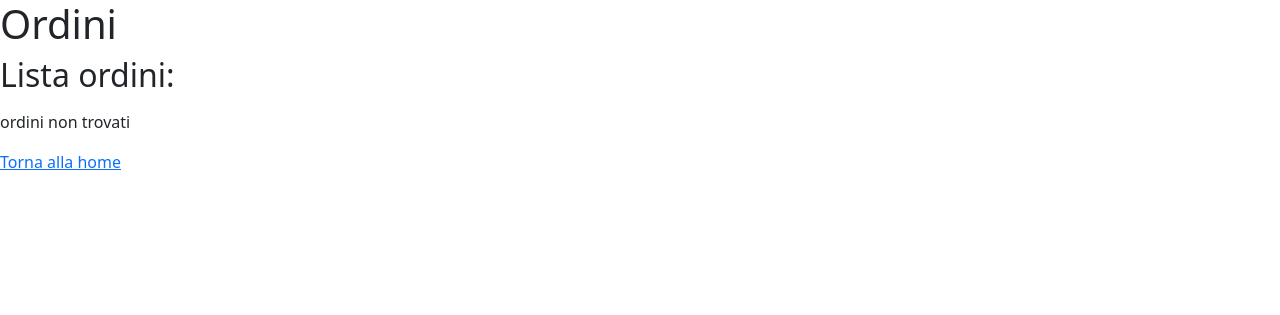
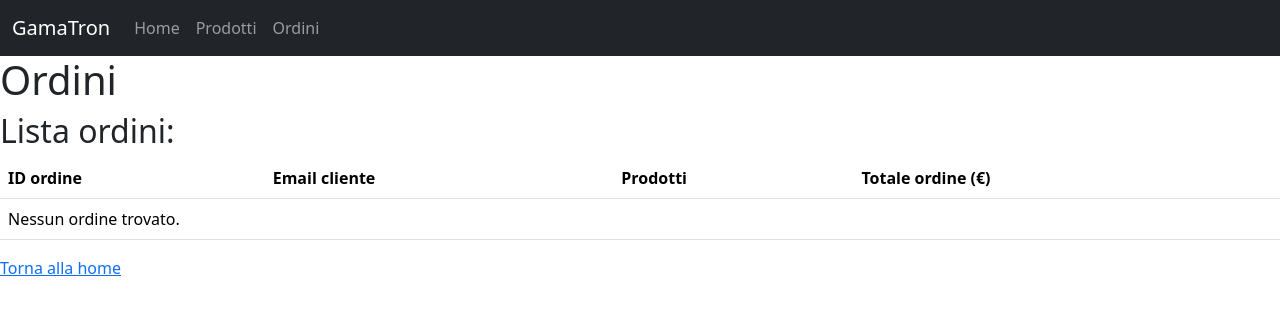
Before and after one commit to jadebo990/django-negozio, a Django app: page /ordini/ in a window 1280 px wide. Shown: the top 315 px of the page. Run offline with Django 5.2, Linux system fonts and the light colour scheme; data that the repository does not hold is empty; some libraries are stand-ins or nearby versions.

Commit message:
modifica visualizzazione ordini e prodotti

```diff
--- a/negozio/core/templates/ordini.html
+++ b/negozio/core/templates/ordini.html
@@ -3,24 +3,41 @@
 {% block title %}Ordini{% endblock title %}
 
 {% block body %}
+    {% include 'includes/header.html' %}
     <h1>Ordini</h1>
     <h2>Lista ordini:</h2>
-    <ul>
-        {% for o in ordini %}
-            <li>{{ o.cliente.email }} - {{ o.totale }}€
-                Dettagli:
-                <ul>
-                    {% for d in o.dettagli.all %}
-                        <li>{{ d.prodotto.nome }} - x{{ d.quantita }} - {{ d.prezzo_unitario }}</li>
-                    {% endfor %}
-                </ul>
-            </li>
-        {% endfor %}
-    </ul>
+    <table class="table">
+        <thead>
+            <tr>
+                <th>ID ordine</th>
+                <th>Email cliente</th>
+                <th>Prodotti</th>
+                <th>Totale ordine (€)</th>
+            </tr>
+        </thead>
+        <tbody>
+            {% for o in ordini %}
+                <tr>
+                    <td>{{ o.id }}</td>
+                    <td>{{ o.cliente.email }}</td>
+                    <td>
+                        {% for d in o.dettagli.all %}
+                            - {{ d.prodotto.nome }} (x{{ d.quantita }}, €{{ d.prezzo_unitario }})<br>
+                        {% endfor %}
+                    </td>
+                    <td>{{ o.totale }}</td>
+                </tr>
+            {% empty %}
+                <tr>
+                    <td colspan="4">Nessun ordine trovato.</td>
+                </tr>
+            {% endfor %}
+        </tbody>
+    </table>
 
     {% if errore %}
         <p>{{ errore }}</p>
     {% endif %}
 
-    <a href="{% url 'index' %}">Torna alla home</a>
+    <a href="{% url 'home' %}">Torna alla home</a>
 {% endblock body %}
--- a/negozio/core/urls.py
+++ b/negozio/core/urls.py
@@ -3,7 +3,7 @@ from django.urls import path
 from core import views
 
 urlpatterns = [
-    path('', views.index, name='index'),
+    path('', views.home, name='home'),
     path('prodotti/', views.prodotti, name='prodotti'),
     path('ordini/', views.ordini, name='ordini'),
 ]
--- a/negozio/core/views.py
+++ b/negozio/core/views.py
@@ -1,8 +1,8 @@
 from django.shortcuts import render
 from core.models import Prodotto, Ordine
 
-def index(request):
-    return render(request, "index.html")
+def home(request):
+    return render(request, "home.html")
 
 
 def prodotti(request):
@@ -11,11 +11,6 @@ def prodotti(request):
     context = {
         "prodotti" : prodotti
     }
-
-    if not prodotti:
-        context = {
-            "errore" : "prodotti non trovati"
-        }
 
     return render(request, "prodotti.html", context)
 
@@ -27,9 +22,4 @@ def ordini(request):
         "ordini" : ordini
     }
 
-    if not ordini:
-        context = {
-            "errore" : "ordini non trovati"
-        }
-
     return render(request, "ordini.html", context)
--- a/negozio/templates/includes/header.html
+++ b/negozio/templates/includes/header.html
@@ -0,0 +1,21 @@
+<nav class="navbar navbar-expand-lg bg-dark" data-bs-theme="dark">
+    <div class="container-fluid">
+        <a class="navbar-brand" href="{% url 'home' %}">GamaTron</a>
+        <button class="navbar-toggler" type="button" data-bs-toggle="collapse" data-bs-target="#navbarNavDropdown" aria-controls="navbarNavDropdown" aria-expanded="false" aria-label="Toggle navigation">
+            <span class="navbar-toggler-icon"></span>
+        </button>
+        <div class="collapse navbar-collapse" id="navbarNavDropdown">
+            <ul class="navbar-nav">
+                <li class="nav-item">
+                    <a class="nav-link" aria-current="page" href="{% url 'home' %}">Home</a>
+                </li>
+                <li class="nav-item">
+                    <a class="nav-link" aria-current="page" href="{% url 'prodotti' %}">Prodotti</a>
+                </li>
+                <li class="nav-item">
+                    <a class="nav-link" aria-current="page" href="{% url 'ordini' %}">Ordini</a>
+                </li>
+            </ul>
+        </div>
+    </div>
+</nav>
```
Also changed, not shown: negozio/core/templates/home.html (added, +8 -0 lines), negozio/core/templates/index.html (deleted, +0 -13 lines), negozio/core/templates/prodotti.html (+26 -10 lines).
